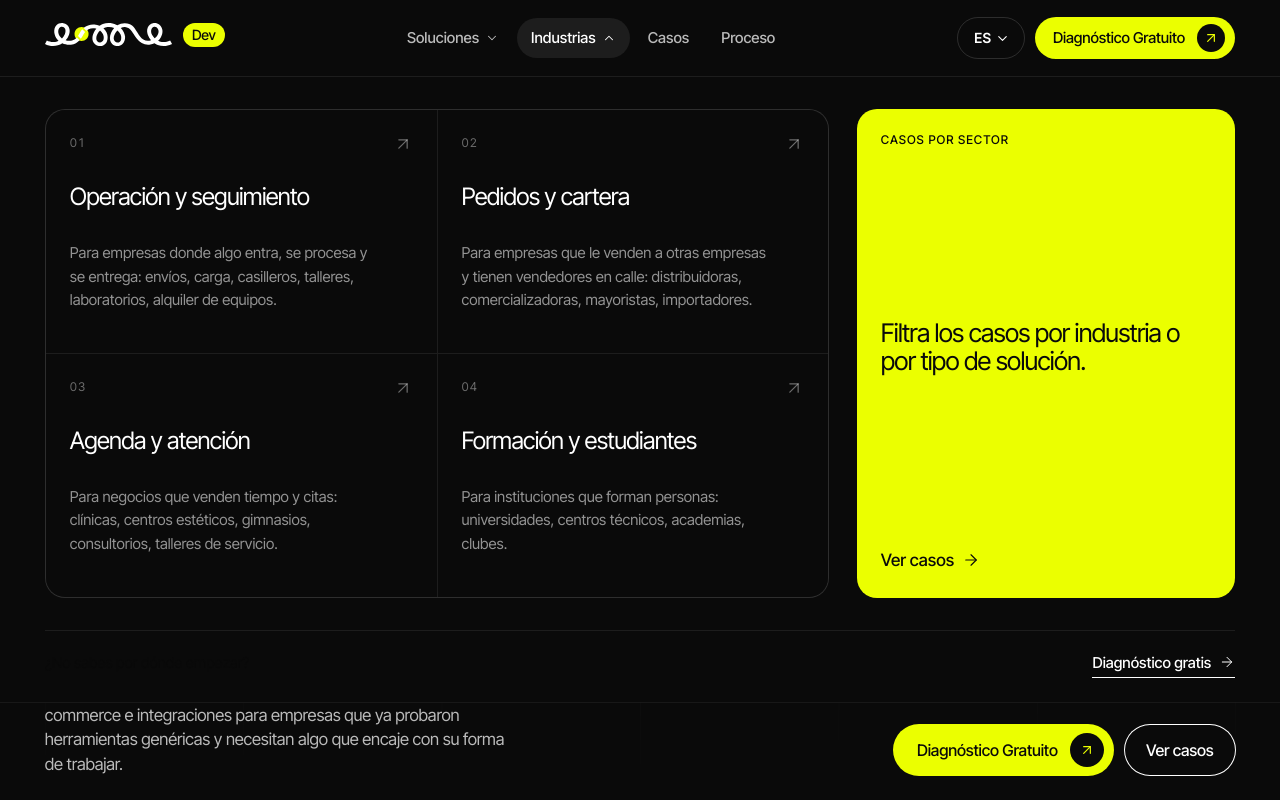
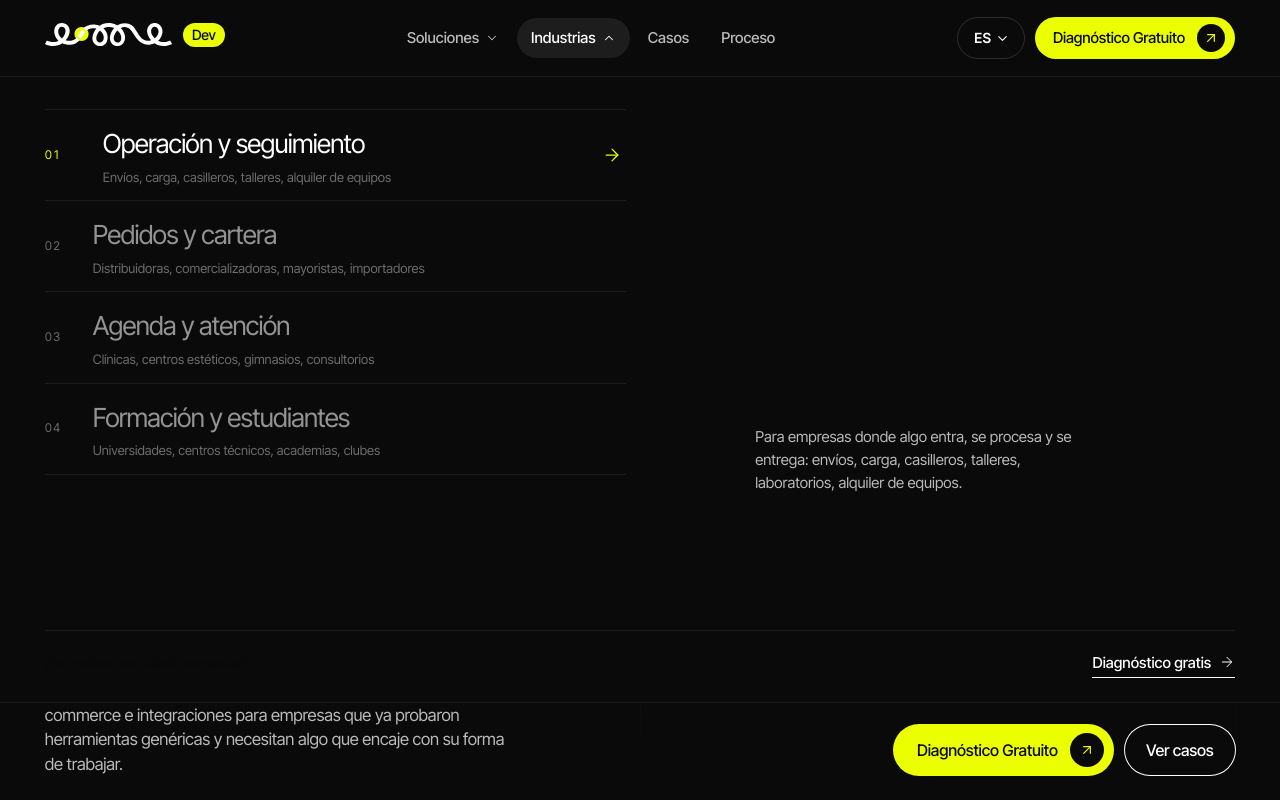
Before and after one commit to design670/emedev, a React (Vite) app: page / in a window 1280 px wide. Both pictures are taken after a click on the button "Industrias". Shown: the top 800 px of the page. Built offline with nearby package versions, Linux system fonts and the light colour scheme.

Commit message:
Revert "Menú de Industrias: vuelve el diseño de tarjetas con acceso a casos"
This reverts commit 72f2957838151caf8a6d81432183509cf9ea32cd.

```diff
--- a/src/components/NavigationMenu.tsx
+++ b/src/components/NavigationMenu.tsx
@@ -1,13 +1,13 @@
 import { useState } from 'react';
-import { ArrowRight, ArrowUpRight } from 'lucide-react';
+import { ArrowRight } from 'lucide-react';
 import { services, industries, DIAGNOSTICO_HREF } from '../data/content';
-import { ServiceVisual } from './ServiceVisual';
+import { ServiceVisual, ImagePlaceholder } from './ServiceVisual';
 import { t as tr } from '../lib/i18n';
 
 export type MenuKey = 'soluciones' | 'industrias' | null;
 
 /* Panel desplegable. Soluciones: índice numerado + vista previa de la solución
-   activa. Industrias: tarjetas por sector y un acceso lima a los casos. */
+   activa. Industrias: misma estructura, con su imagen (Image 018–021). */
 export function NavigationMenu({
   open,
   onClose,
@@ -17,6 +17,8 @@ export function NavigationMenu({
 }) {
   const [active, setActive] = useState(0);
   const s = services[active];
+  const [activeInd, setActiveInd] = useState(0);
+  const ind = industries[activeInd];
 
   return (
     <div className={`mega${open ? ' is-open' : ''}`} aria-hidden={!open}>
@@ -63,41 +65,50 @@ export function NavigationMenu({
 
         <div
           id="menu-industrias"
-          className={`mega__panel mega__panel--ind${open === 'industrias' ? ' is-active' : ''}`}
+          className={`mega__panel mega__panel--sol mega__panel--ind${open === 'industrias' ? ' is-active' : ''}`}
           role="region"
           aria-label={tr('Industrias', 'Industries')}
         >
-          <ul className="mega__ind">
+          <ol className="mega__list">
             {industries.map((item, i) => (
               <li key={item.name} style={{ ['--i' as string]: i }}>
                 <a
                   href={item.href}
-                  className="mega__ind-card"
+                  className={`mega__item${i === activeInd ? ' is-active' : ''}`}
+                  onPointerEnter={() => setActiveInd(i)}
+                  onFocus={() => setActiveInd(i)}
                   onClick={onClose}
                   tabIndex={open === 'industrias' ? 0 : -1}
                 >
                   <span className="mega__num">{String(i + 1).padStart(2, '0')}</span>
-                  <span className="mega__ind-name">{item.name}</span>
-                  <span className="mega__ind-text">{item.short}</span>
-                  <ArrowUpRight className="mega__ind-arrow" strokeWidth={1.5} aria-hidden="true" />
+                  {/* Nombre general + línea de apoyo en letra pequeña (sin ella no se entiende) */}
+                  <span className="mega__name mega__name--stack">
+                    {item.name}
+                    <small className="mega__line">{item.line}</small>
+                  </span>
+                  <ArrowRight className="mega__arrow" strokeWidth={1.5} aria-hidden="true" />
                 </a>
               </li>
             ))}
-          </ul>
-          <a
-            href="/dev/casos"
-            className="mega__aside"
-            onClick={onClose}
-            tabIndex={open === 'industrias' ? 0 : -1}
-          >
-            <span className="t-label">{tr('Casos por sector', 'Cases by sector')}</span>
-            <span className="mega__aside-title">
-              {tr('Filtra los casos por industria o por tipo de solución.', 'Filter cases by industry or by type of solution.')}
-            </span>
-            <span className="mega__aside-link">
-              {tr('Ver casos', 'See cases')} <ArrowRight strokeWidth={1.5} aria-hidden="true" />
-            </span>
-          </a>
+          </ol>
+
+          <div className="mega__preview">
+            <div className="mega__visual" key={ind.name}>
+              <div className="service-visual" aria-hidden="true">
+                <ImagePlaceholder n={18 + activeInd} />
+              </div>
+            </div>
+            <div className="mega__meta">
+              <p className="mega__desc">{ind.short}</p>
+              {ind.tags.length > 0 && (
+                <ul className="mega__tags">
+                  {ind.tags.map((t) => (
+                    <li key={t}>{t}</li>
+                  ))}
+                </ul>
+              )}
+            </div>
+          </div>
         </div>
 
         <div className="mega__foot">
--- a/src/styles/layout.css
+++ b/src/styles/layout.css
@@ -531,82 +531,6 @@ button.lang__opt:hover {
   font-size: 0.75rem;
   color: var(--paper-72);
 }
-.mega__ind {
-  grid-column: 1 / 9;
-  display: grid;
-  grid-template-columns: repeat(2, minmax(0, 1fr));
-  gap: 1px;
-  background: var(--paper-08);
-  border: 1px solid var(--paper-08);
-  border-radius: var(--r-md);
-  overflow: hidden;
-}
-.mega__ind-card {
-  position: relative;
-  display: grid;
-  gap: 8px;
-  height: 100%;
-  padding: var(--s-5);
-  background: var(--ink);
-  transition: background-color var(--t-base);
-}
-.mega__ind-card:hover,
-.mega__ind-card:focus-visible {
-  background: #141414;
-}
-.mega__ind-name {
-  font-size: 1.5rem;
-  letter-spacing: -0.03em;
-}
-.mega__ind-text {
-  font-size: var(--fs-small);
-  color: var(--paper-56);
-  max-width: 36ch;
-}
-.mega__ind-arrow {
-  position: absolute;
-  top: var(--s-5);
-  right: var(--s-5);
-  width: 20px;
-  height: 20px;
-  color: var(--paper-40);
-  transition:
-    transform var(--t-base) var(--ease-out),
-    color var(--t-fast);
-}
-.mega__ind-card:hover .mega__ind-arrow {
-  transform: translate(3px, -3px);
-  color: var(--lime);
-}
-.mega__aside {
-  grid-column: 9 / 13;
-  display: flex;
-  flex-direction: column;
-  justify-content: space-between;
-  gap: var(--s-6);
-  padding: var(--s-5);
-  border-radius: var(--r-md);
-  background: var(--lime);
-  color: var(--ink);
-}
-.mega__aside-title {
-  font-size: 1.6rem;
-  line-height: 1.1;
-  letter-spacing: -0.03em;
-}
-.mega__aside-link {
-  display: inline-flex;
-  align-items: center;
-  gap: 8px;
-  font-weight: 500;
-}
-.mega__aside-link svg {
-  width: 18px;
-  transition: transform var(--t-base) var(--ease-out);
-}
-.mega__aside:hover .mega__aside-link svg {
-  transform: translateX(5px);
-}
 .mega__foot {
   display: flex;
   justify-content: space-between;
```
